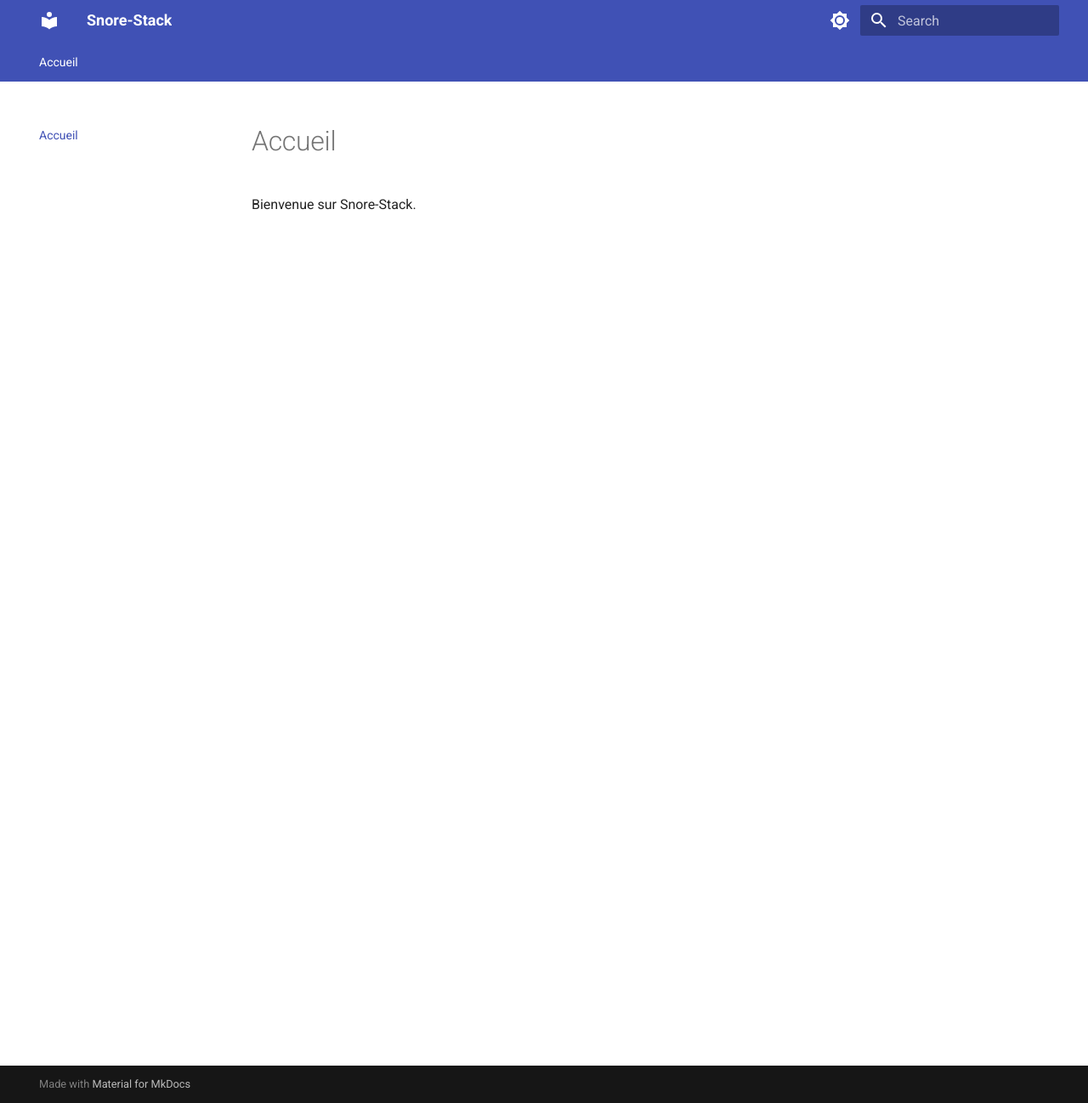
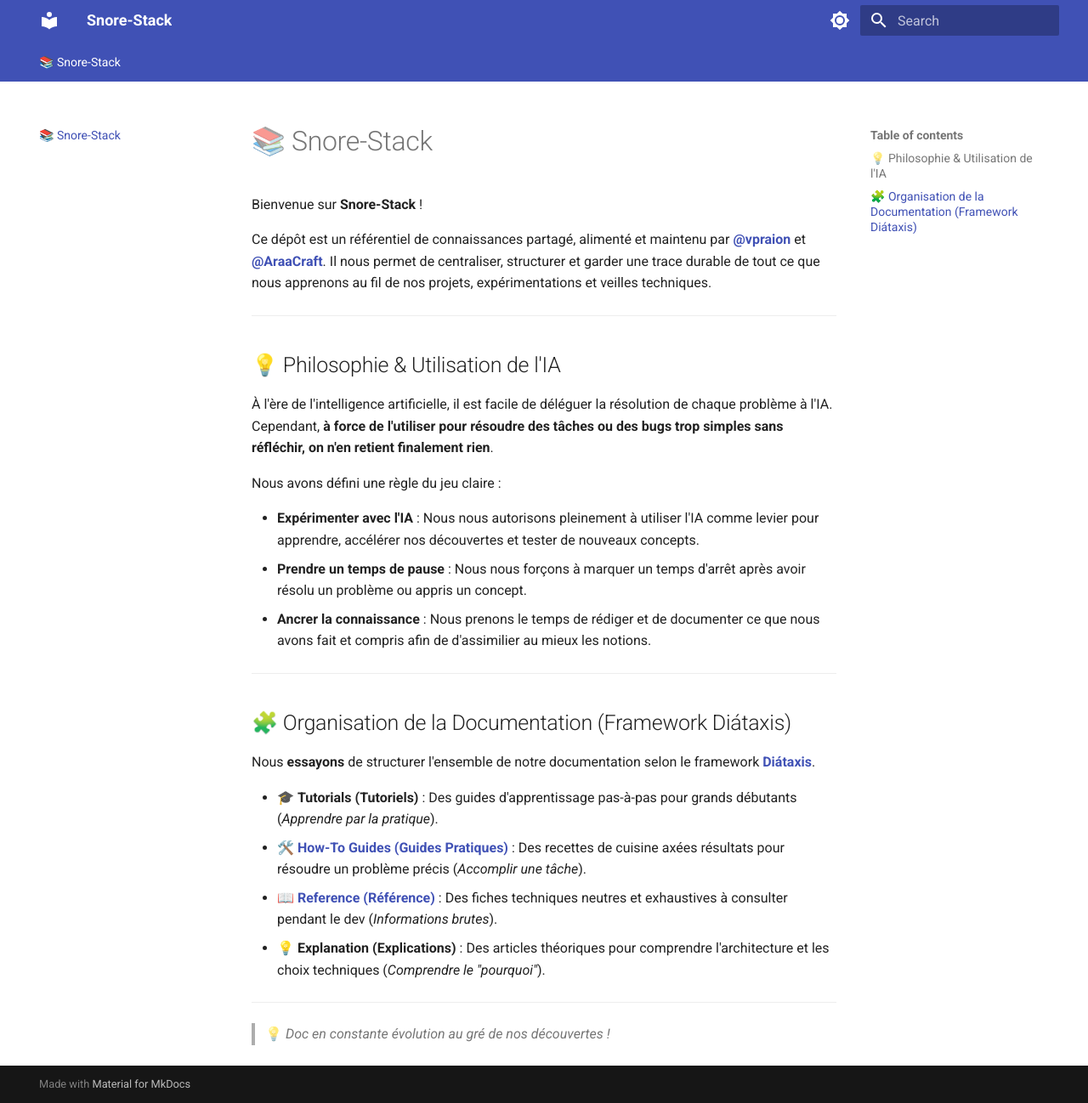
Before and after one commit to Snore-Stack/Snore-Stack.github.io, an MkDocs documentation site: the page built from docs/index.md, in a window 1280 px wide and 1298 px high. Shown: the whole window at 85% size. Built offline with MkDocs 1.6.1 and Material for MkDocs 9.7.7, drawn with Linux system fonts in a browser that asks for light colours.

Commit message:
refactor: change index.md philsophy

```diff
--- a/docs/index.md
+++ b/docs/index.md
@@ -1,2 +1,33 @@
-# Accueil
-Bienvenue sur Snore-Stack.
+# 📚 Snore-Stack
+
+Bienvenue sur **Snore-Stack** !
+
+Ce dépôt est un référentiel de connaissances partagé, alimenté et maintenu par **[@vpraion](https://github.com/vpraion)** et **[@AraaCraft](https://github.com/AraaCraft)**. Il nous permet de centraliser, structurer et garder une trace durable de tout ce que nous apprenons au fil de nos projets, expérimentations et veilles techniques.
+
+---
+
+## 💡 Philosophie & Utilisation de l'IA
+
+À l'ère de l'intelligence artificielle, il est facile de déléguer la résolution de chaque problème à l'IA. Cependant, **à force de l'utiliser pour résoudre des tâches ou des bugs trop simples sans réfléchir, on n'en retient finalement rien**.
+
+Nous avons défini une règle du jeu claire :
+
+* **Expérimenter avec l'IA** : Nous nous autorisons pleinement à utiliser l'IA comme levier pour apprendre, accélérer nos découvertes et tester de nouveaux concepts.
+* **Prendre un temps de pause** : Nous nous forçons à marquer un temps d'arrêt après avoir résolu un problème ou appris un concept.
+* **Ancrer la connaissance** : Nous prenons le temps de rédiger et de documenter ce que nous avons fait et compris afin de d'assimilier au mieux les notions.
+
+---
+
+## 🧩 Organisation de la Documentation (Framework Diátaxis)
+
+Nous **essayons** de structurer l'ensemble de notre documentation selon le framework **[Diátaxis](references/architecture/diataxis-framework.md)**.
+
+
+  * 🎓 **Tutorials (Tutoriels)** : Des guides d'apprentissage pas-à-pas pour grands débutants (*Apprendre par la pratique*).
+  * 🛠️ **[How-To Guides (Guides Pratiques)](how-to/)** : Des recettes de cuisine axées résultats pour résoudre un problème précis (*Accomplir une tâche*).
+  * 📖 **[Reference (Référence)](references/)** : Des fiches techniques neutres et exhaustives à consulter pendant le dev (*Informations brutes*).
+  * 💡 **Explanation (Explications)** : Des articles théoriques pour comprendre l'architecture et les choix techniques (*Comprendre le "pourquoi"*).
+
+---
+
+> 💡 *Doc en constante évolution au gré de nos découvertes !*
```
